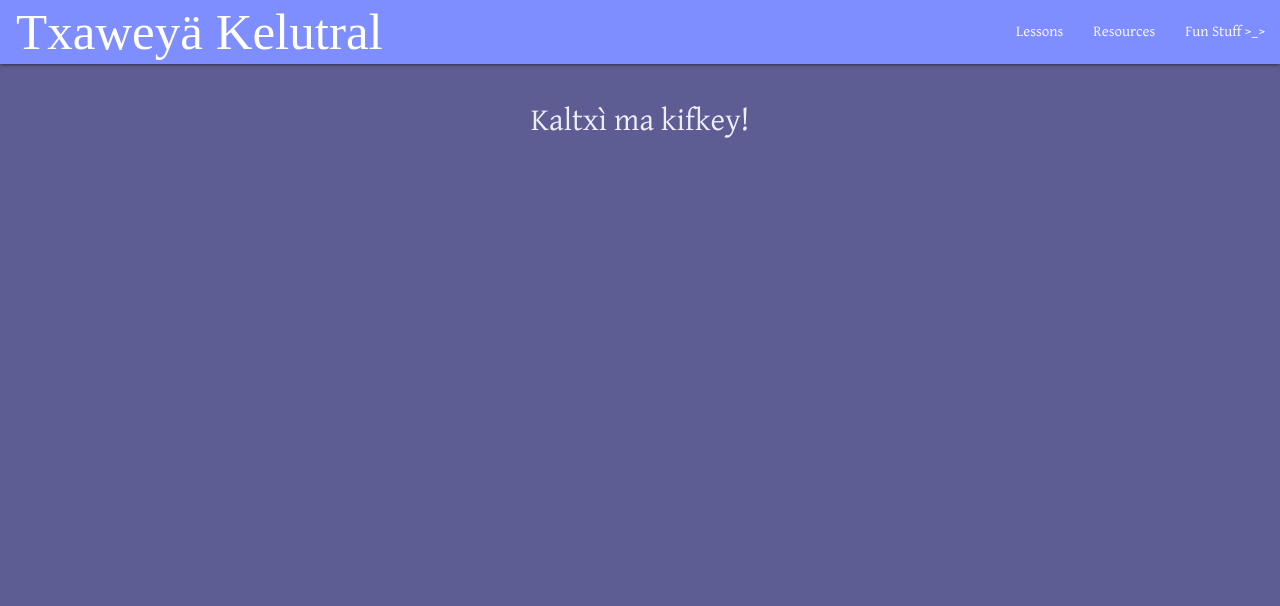
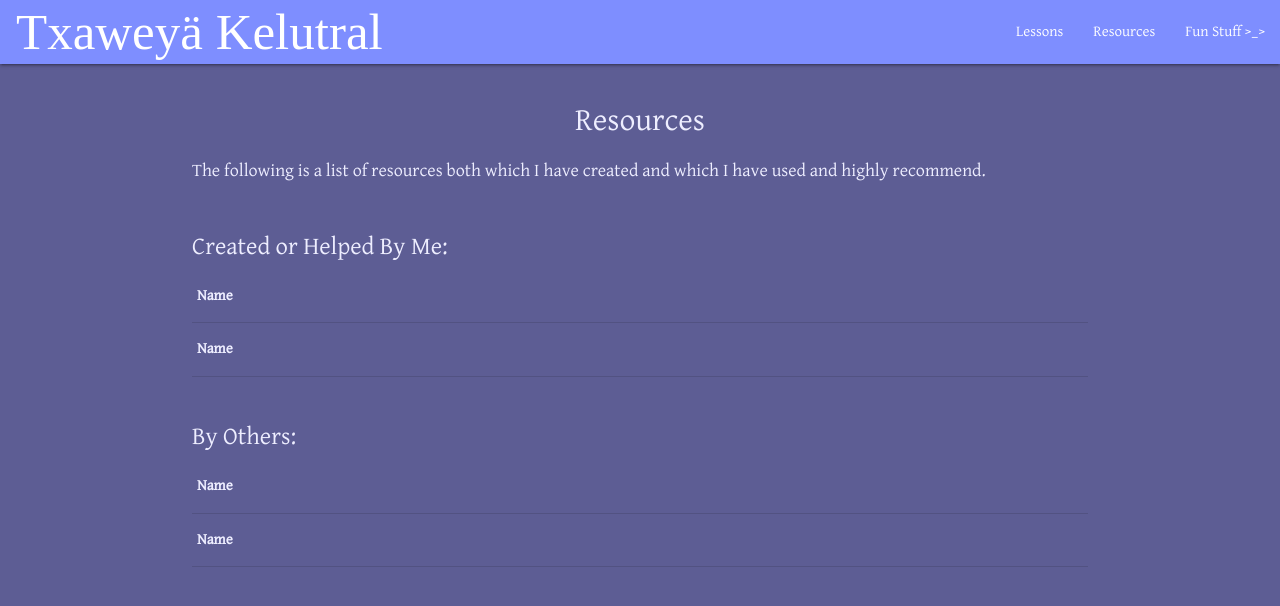
Before and after one commit to Txawey/Txawey-Navi-Website, a PHP site: page /resources/index.php in a window 1280 px wide. Shown: the top 606 px of the page. Run offline with PHP 8.4, Linux system fonts and the light colour scheme; lists and menus that the app fills with data are empty; some libraries are stand-ins or nearby versions; some web fonts are replaced.

Commit message:
Added lesson2 and resources\index: incomplete

```diff
--- a/lessons/lesson1.php
+++ b/lessons/lesson1.php
@@ -251,7 +251,7 @@ echo '
     <div class="col s12">
       <ul id="dropdown1" class="dropdown-content">
         <li><a href="' . $root . 'lessons/lesson1.php">Sounds</a></li>
-        <li><a href="#!">TBD</a></li>
+        <li><a href="' . $root . 'lessons/lesson2.php">Intro to Sentences</a></li>
       </ul>
     </div>
   </div>
@@ -260,7 +260,7 @@ echo '
       <a class="btn deep-purple">Prev</a>
     </div>
     <div class="col s4">
-      <a class="dropdown-trigger btn deep-purple" href="#" data-target="dropdown1" hover="true">Lessons</a>
+      <a class="dropdown-trigger btn deep-purple" href="' . $root . 'lessons/index.php" data-target="dropdown1" hover="true">Lessons</a>
     </div>
     <div class="col s4">
       <a class="btn deep-purple">Next</a>
--- /dev/null
+++ b/resources/index.php
@@ -0,0 +1,29 @@
+<?php
+include '../theme/top.php';
+echo '
+  <div class="titlename">Resources</div>
+  <p>The following is a list of resources both which I have created and which I have used and highly recommend.</p>
+  <div class="section">
+    <h5>Created or Helped By Me:</h5>
+    <table>
+      <tr>
+        <th colspan="12">Name</th>
+      </tr>
+      <tr>
+        <th colspan="12">Name</th>
+      </tr>
+    </table>
+  </div>
+  <div class="section">
+    <h5>By Others:</h5>
+    <table>
+      <tr>
+        <th colspan="12">Name</th>
+      </tr>
+      <tr>
+        <th colspan="12">Name</th>
+      </tr>
+    </table>
+  </div>';
+include '../theme/bottom.php';
+?>
```
Also changed, not shown: lessons/lesson2.php (added, +35 -0 lines).
